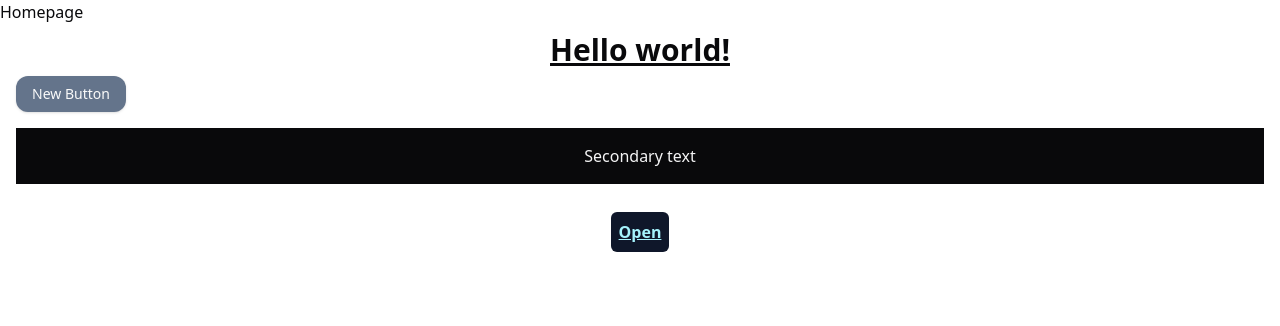
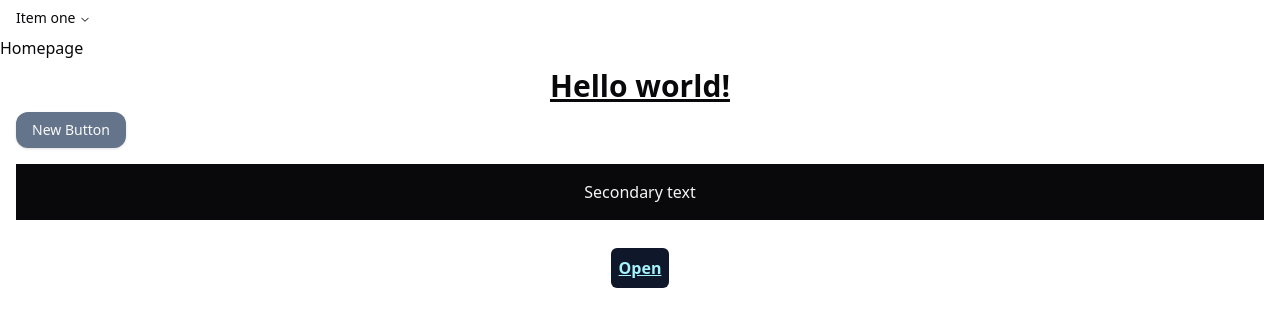
Before and after one commit to tdot123-1/portfolio, a React (Vite) app: page / in a window 1280 px wide. Shown: the top 326 px of the page. Built offline with nearby package versions, Linux system fonts and the light colour scheme.

Commit message:
start work on nav

```diff
--- a/package.json
+++ b/package.json
@@ -11,6 +11,7 @@
   },
   "dependencies": {
     "@radix-ui/react-icons": "^1.3.0",
+    "@radix-ui/react-navigation-menu": "^1.2.0",
     "@radix-ui/react-popover": "^1.1.1",
     "@radix-ui/react-slot": "^1.1.0",
     "class-variance-authority": "^0.7.0",
--- a/src/App.tsx
+++ b/src/App.tsx
@@ -1,11 +1,13 @@
 import { Route, Routes } from "react-router-dom";
 import routes from "./routes";
+import Navbar from "./components/custom/Navbar";
 
 function App() {
   return (
     <>
+      <Navbar />
       <Routes>
-        {routes.map(({path, element}) => (
+        {routes.map(({ path, element }) => (
           <Route key={path} path={path} element={element} />
         ))}
       </Routes>
--- /dev/null
+++ b/src/components/custom/Navbar.tsx
@@ -0,0 +1,30 @@
+import { NavLink } from "react-router-dom";
+import {
+  NavigationMenu,
+  NavigationMenuContent,
+  NavigationMenuItem,
+  NavigationMenuLink,
+  NavigationMenuList,
+  NavigationMenuTrigger,
+} from "../ui/navigation-menu";
+
+const Navbar = () => {
+  return (
+    <>
+      <NavigationMenu>
+        <NavigationMenuList>
+          <NavigationMenuItem>
+            <NavigationMenuTrigger>Item one</NavigationMenuTrigger>
+            <NavigationMenuContent>
+              <NavLink to="/about">About</NavLink>
+              <NavLink to="/projects">Projects</NavLink>
+              <NavLink to="/skills">Skills</NavLink>
+            </NavigationMenuContent>
+          </NavigationMenuItem>
+        </NavigationMenuList>
+      </NavigationMenu>
+    </>
+  );
+};
+
+export default Navbar;
--- /dev/null
+++ b/src/components/ui/navigation-menu.tsx
@@ -0,0 +1,128 @@
+import * as React from "react"
+import { ChevronDownIcon } from "@radix-ui/react-icons"
+import * as NavigationMenuPrimitive from "@radix-ui/react-navigation-menu"
+import { cva } from "class-variance-authority"
+
+import { cn } from "@/lib/utils"
+
+const NavigationMenu = React.forwardRef<
+  React.ElementRef<typeof NavigationMenuPrimitive.Root>,
+  React.ComponentPropsWithoutRef<typeof NavigationMenuPrimitive.Root>
+>(({ className, children, ...props }, ref) => (
+  <NavigationMenuPrimitive.Root
+    ref={ref}
+    className={cn(
+      "relative z-10 flex max-w-max flex-1 items-center justify-center",
+      className
+    )}
+    {...props}
+  >
+    {children}
+    <NavigationMenuViewport />
+  </NavigationMenuPrimitive.Root>
+))
+NavigationMenu.displayName = NavigationMenuPrimitive.Root.displayName
+
+const NavigationMenuList = React.forwardRef<
+  React.ElementRef<typeof NavigationMenuPrimitive.List>,
+  React.ComponentPropsWithoutRef<typeof NavigationMenuPrimitive.List>
+>(({ className, ...props }, ref) => (
+  <NavigationMenuPrimitive.List
+    ref={ref}
+    className={cn(
+      "group flex flex-1 list-none items-center justify-center space-x-1",
+      className
+    )}
+    {...props}
+  />
+))
+NavigationMenuList.displayName = NavigationMenuPrimitive.List.displayName
+
+const NavigationMenuItem = NavigationMenuPrimitive.Item
+
+const navigationMenuTriggerStyle = cva(
+  "group inline-flex h-9 w-max items-center justify-center rounded-md bg-background px-4 py-2 text-sm font-medium transition-colors hover:bg-accent hover:text-accent-foreground focus:bg-accent focus:text-accent-foreground focus:outline-none disabled:pointer-events-none disabled:opacity-50 data-[active]:bg-accent/50 data-[state=open]:bg-accent/50"
+)
+
+const NavigationMenuTrigger = React.forwardRef<
+  React.ElementRef<typeof NavigationMenuPrimitive.Trigger>,
+  React.ComponentPropsWithoutRef<typeof NavigationMenuPrimitive.Trigger>
+>(({ className, children, ...props }, ref) => (
+  <NavigationMenuPrimitive.Trigger
+    ref={ref}
+    className={cn(navigationMenuTriggerStyle(), "group", className)}
+    {...props}
+  >
+    {children}{" "}
+    <ChevronDownIcon
+      className="relative top-[1px] ml-1 h-3 w-3 transition duration-300 group-data-[state=open]:rotate-180"
+      aria-hidden="true"
+    />
+  </NavigationMenuPrimitive.Trigger>
+))
+NavigationMenuTrigger.displayName = NavigationMenuPrimitive.Trigger.displayName
+
+const NavigationMenuContent = React.forwardRef<
+  React.ElementRef<typeof NavigationMenuPrimitive.Content>,
+  React.ComponentPropsWithoutRef<typeof NavigationMenuPrimitive.Content>
+>(({ className, ...props }, ref) => (
+  <NavigationMenuPrimitive.Content
+    ref={ref}
+    className={cn(
+      "left-0 top-0 w-full data-[motion^=from-]:animate-in data-[motion^=to-]:animate-out data-[motion^=from-]:fade-in data-[motion^=to-]:fade-out data-[motion=from-end]:slide-in-from-right-52 data-[motion=from-start]:slide-in-from-left-52 data-[motion=to-end]:slide-out-to-right-52 data-[motion=to-start]:slide-out-to-left-52 md:absolute md:w-auto ",
+      className
+    )}
+    {...props}
+  />
+))
+NavigationMenuContent.displayName = NavigationMenuPrimitive.Content.displayName
+
+const NavigationMenuLink = NavigationMenuPrimitive.Link
+
+const NavigationMenuViewport = React.forwardRef<
+  React.ElementRef<typeof NavigationMenuPrimitive.Viewport>,
+  React.ComponentPropsWithoutRef<typeof NavigationMenuPrimitive.Viewport>
+>(({ className, ...props }, ref) => (
+  <div className={cn("absolute left-0 top-full flex justify-center")}>
+    <NavigationMenuPrimitive.Viewport
+      className={cn(
+        "origin-top-center relative mt-1.5 h-[var(--radix-navigation-menu-viewport-height)] w-full overflow-hidden rounded-md border bg-popover text-popover-foreground shadow data-[state=open]:animate-in data-[state=closed]:animate-out data-[state=closed]:zoom-out-95 data-[state=open]:zoom-in-90 md:w-[var(--radix-navigation-menu-viewport-width)]",
+        className
+      )}
+      ref={ref}
+      {...props}
+    />
+  </div>
+))
+NavigationMenuViewport.displayName =
+  NavigationMenuPrimitive.Viewport.displayName
+
+const NavigationMenuIndicator = React.forwardRef<
+  React.ElementRef<typeof NavigationMenuPrimitive.Indicator>,
+  React.ComponentPropsWithoutRef<typeof NavigationMenuPrimitive.Indicator>
+>(({ className, ...props }, ref) => (
+  <NavigationMenuPrimitive.Indicator
+    ref={ref}
+    className={cn(
+      "top-full z-[1] flex h-1.5 items-end justify-center overflow-hidden data-[state=visible]:animate-in data-[state=hidden]:animate-out data-[state=hidden]:fade-out data-[state=visible]:fade-in",
+      className
+    )}
+    {...props}
+  >
+    <div className="relative top-[60%] h-2 w-2 rotate-45 rounded-tl-sm bg-border shadow-md" />
+  </NavigationMenuPrimitive.Indicator>
+))
+NavigationMenuIndicator.displayName =
+  NavigationMenuPrimitive.Indicator.displayName
+
+export {
+  navigationMenuTriggerStyle,
+  NavigationMenu,
+  NavigationMenuList,
+  NavigationMenuItem,
+  NavigationMenuContent,
+  NavigationMenuTrigger,
+  NavigationMenuLink,
+  NavigationMenuIndicator,
+  NavigationMenuViewport,
+}
```
Also changed, not shown: 1 other file (tests, documents, lock files or other folders).
